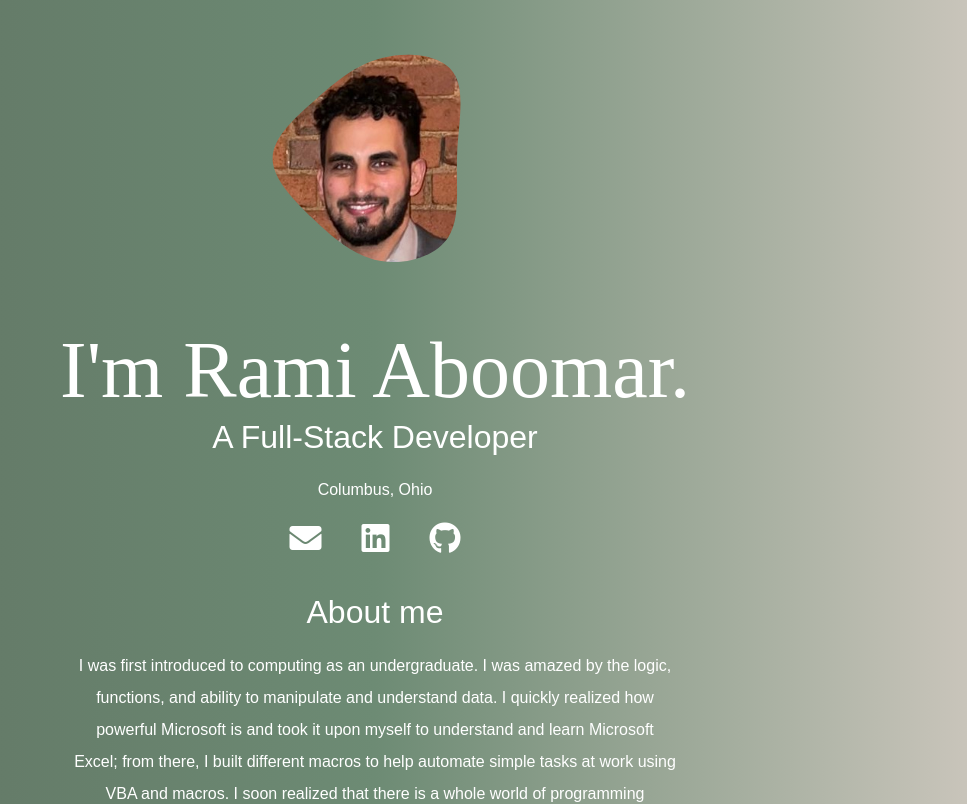
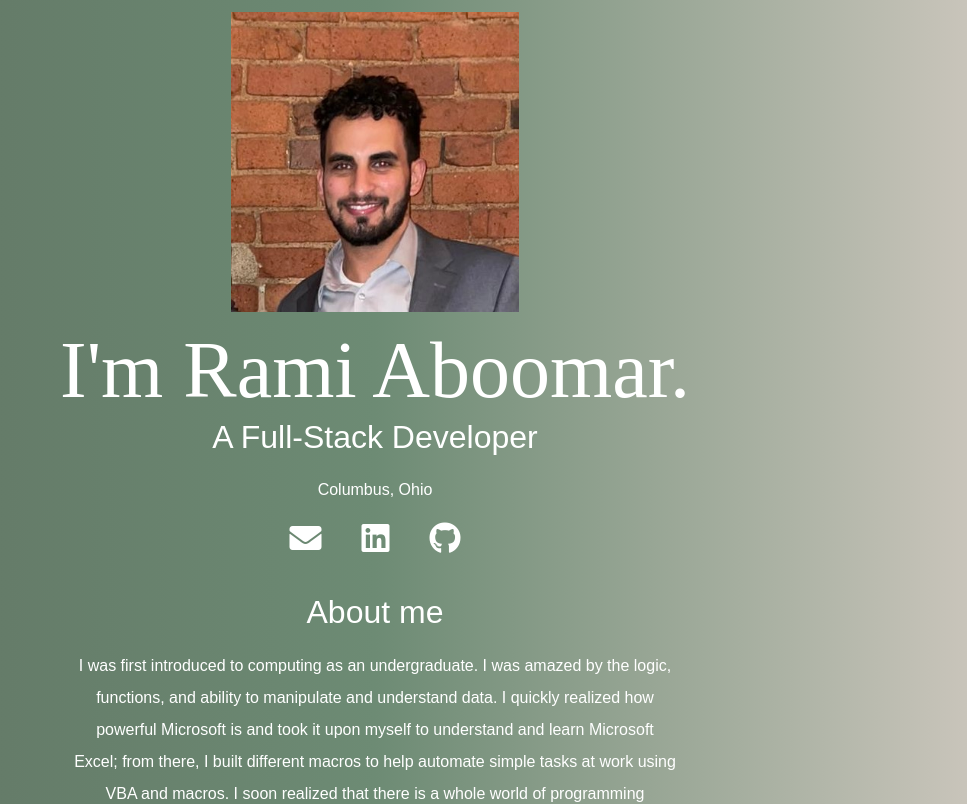
Before and after one commit to raboomar/Portifolio, a React (Create React App) app in the folder portifolio/: page / in a window 1280 px wide. Shown: the top 804 px of the page, without its empty margins (265-1232 px from the left). Built offline with nearby package versions, Linux system fonts and the light colour scheme; some icons are missing.

Commit message:
fixed image path

```diff
--- a/portifolio/src/pages/LandingPage/landingPage.css
+++ b/portifolio/src/pages/LandingPage/landingPage.css
@@ -10,7 +10,7 @@
 .p-2 {
   padding: 2rem;
 }
-.img-container{
+/* .img-container{
   -webkit-mask-image: url("../../Images/blob.svg");
   -webkit-mask-repeat: no-repeat ;
-}
+} */
```
